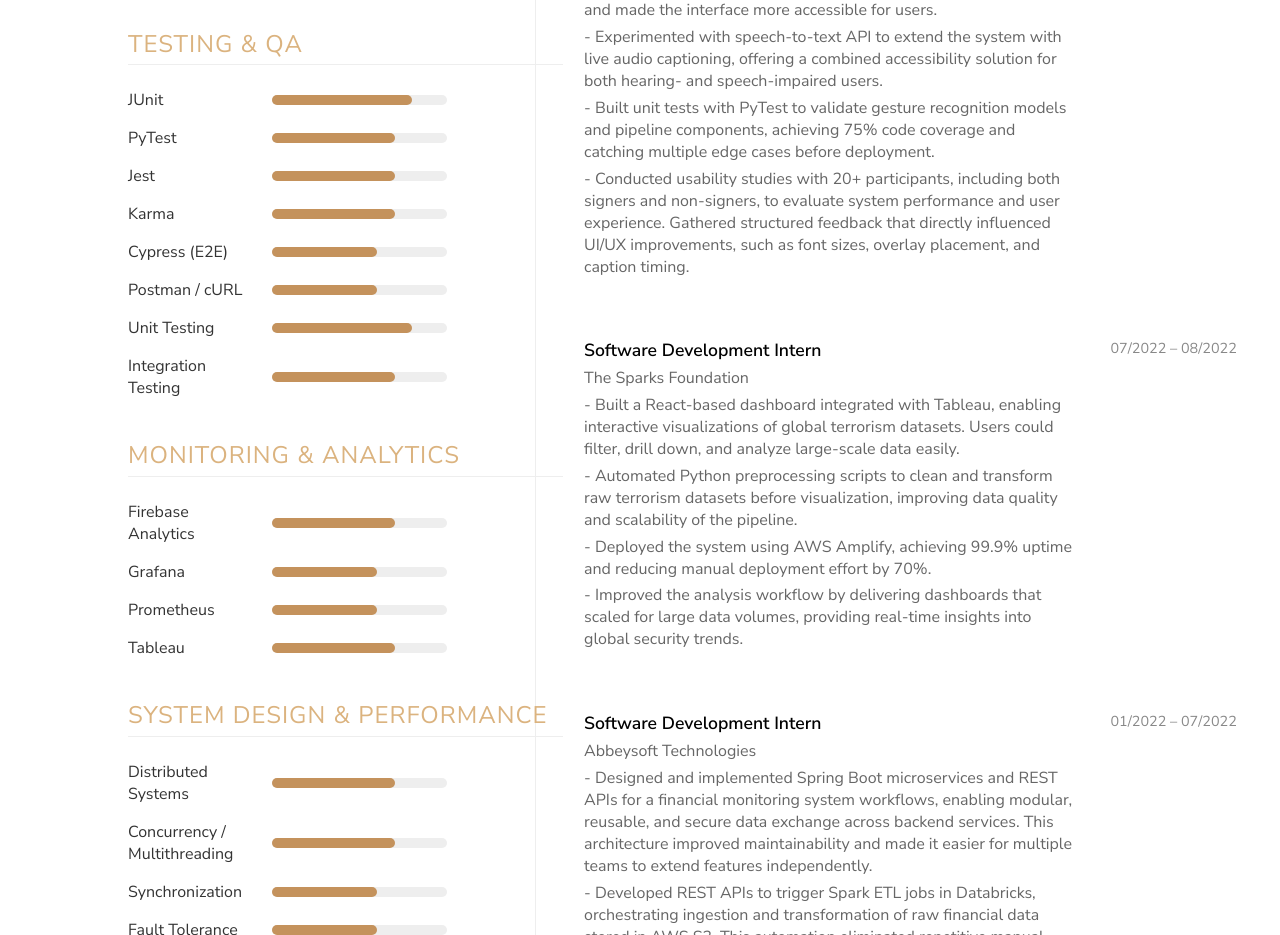
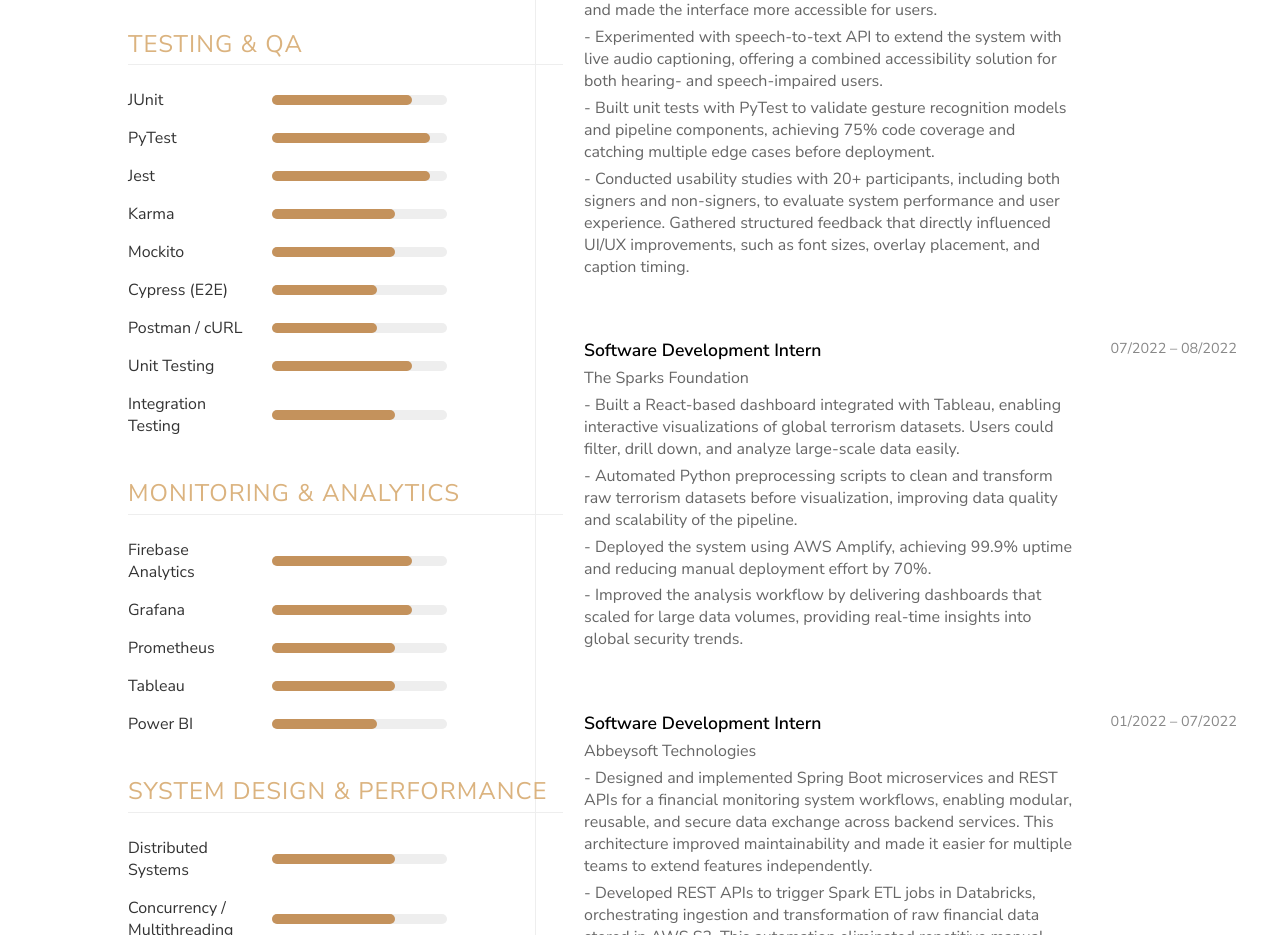
Before and after one commit to NadimintiSujan/sujan-portfolio, a React (Create React App) app: page /resume in a window 1280 px wide. Shown: the part 3600-4535 px from the top of the page. Built offline with nearby package versions, Linux system fonts and the light colour scheme; a web font is replaced by a local one.

Commit message:
added few more skills

```diff
--- a/src/pages/Resume.js
+++ b/src/pages/Resume.js
@@ -108,19 +108,21 @@ const Resume = () => {
 
             <h3>TESTING & QA</h3>
             <div className="skill-bar"><span>JUnit</span><div className="bar-fill eighty"></div></div>
-            <div className="skill-bar"><span>PyTest</span><div className="bar-fill seventy"></div></div>
-            <div className="skill-bar"><span>Jest</span><div className="bar-fill seventy"></div></div>
+            <div className="skill-bar"><span>PyTest</span><div className="bar-fill ninty"></div></div>
+            <div className="skill-bar"><span>Jest</span><div className="bar-fill ninty"></div></div>
             <div className="skill-bar"><span>Karma</span><div className="bar-fill seventy"></div></div>
+            <div className="skill-bar"><span>Mockito</span><div className="bar-fill seventy"></div></div>
             <div className="skill-bar"><span>Cypress (E2E)</span><div className="bar-fill sixty"></div></div>
             <div className="skill-bar"><span>Postman / cURL</span><div className="bar-fill sixty"></div></div>
             <div className="skill-bar"><span>Unit Testing</span><div className="bar-fill eighty"></div></div>
             <div className="skill-bar"><span>Integration Testing</span><div className="bar-fill seventy"></div></div>
 
             <h3>MONITORING & ANALYTICS</h3>
-            <div className="skill-bar"><span>Firebase Analytics</span><div className="bar-fill seventy"></div></div>
-            <div className="skill-bar"><span>Grafana</span><div className="bar-fill sixty"></div></div>
-            <div className="skill-bar"><span>Prometheus</span><div className="bar-fill sixty"></div></div>
+            <div className="skill-bar"><span>Firebase Analytics</span><div className="bar-fill eighty"></div></div>
+            <div className="skill-bar"><span>Grafana</span><div className="bar-fill eighty"></div></div>
+            <div className="skill-bar"><span>Prometheus</span><div className="bar-fill seventy"></div></div>
             <div className="skill-bar"><span>Tableau</span><div className="bar-fill seventy"></div></div>
+            <div className="skill-bar"><span>Power BI</span><div className="bar-fill sixty"></div></div>
 
             <h3>SYSTEM DESIGN & PERFORMANCE</h3>
             <div className="skill-bar"><span>Distributed Systems</span><div className="bar-fill seventy"></div></div>
```
